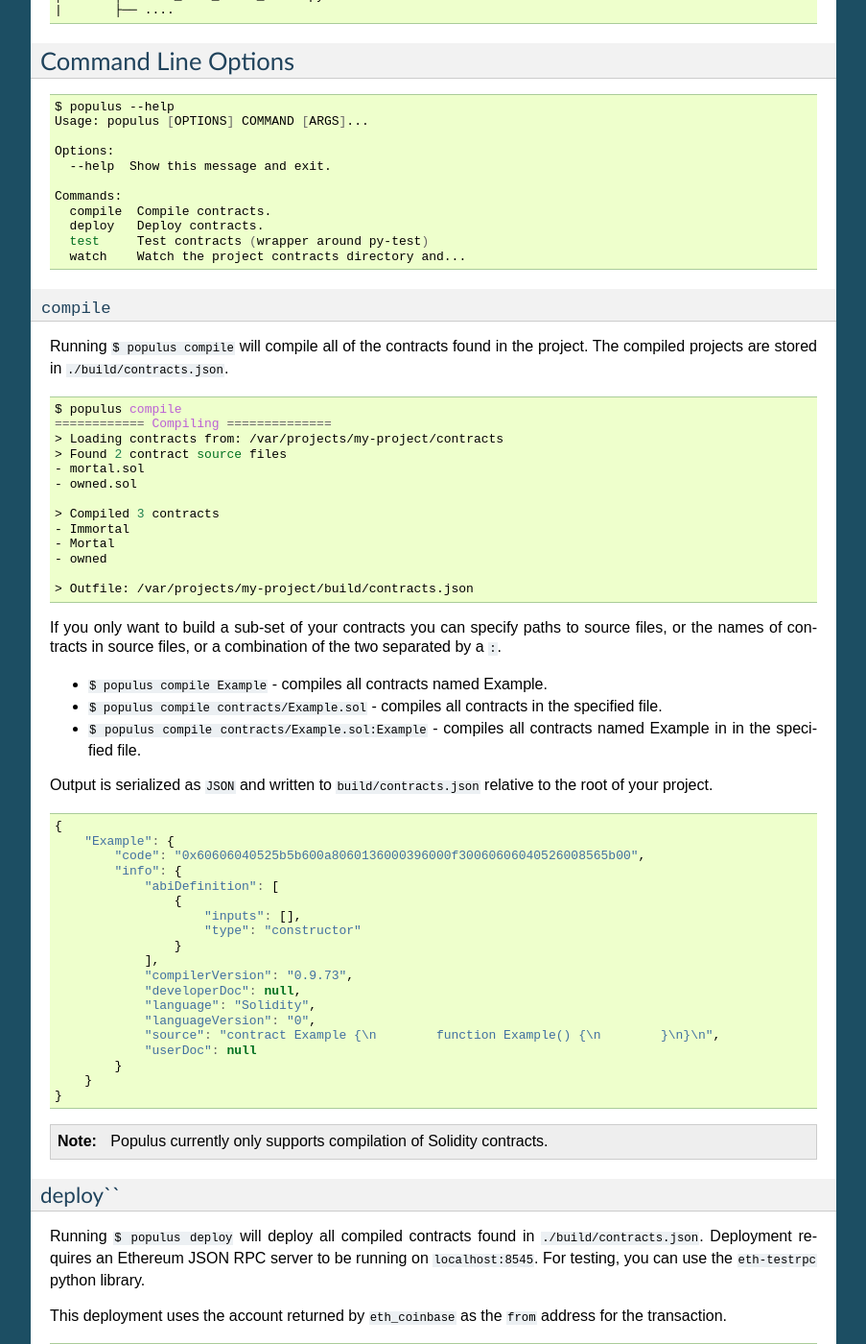
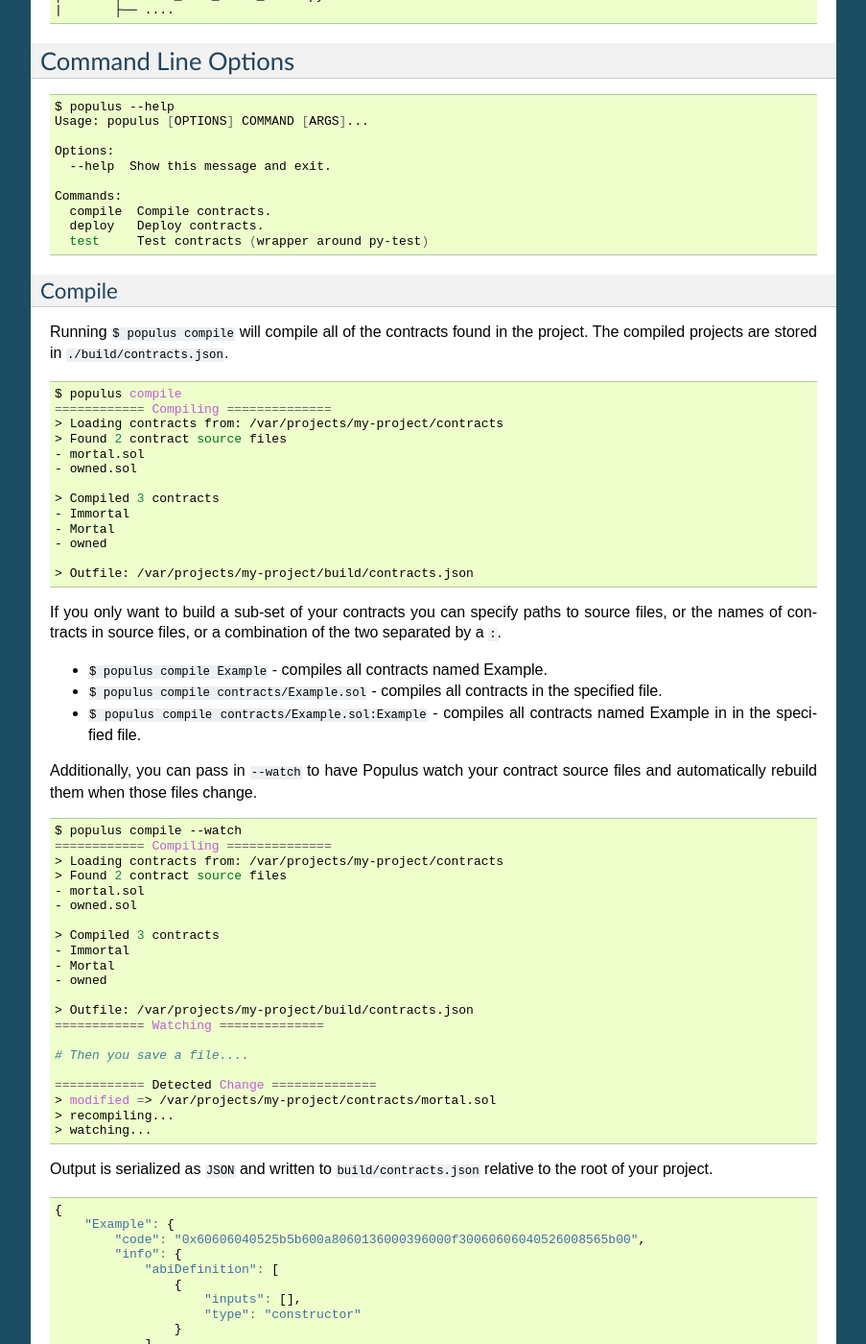
Before and after one commit to ethereum/populus, a Sphinx documentation site: the page built from docs/overview.rst, in a window 1280 px wide and 1400 px high, scrolled down 664 px. Shown: the whole window at 96% size, without its empty margins (198-1101 px from the left). Built offline with Sphinx 7.4.7, drawn with Linux system fonts in a browser that asks for light colours; pages that are not in the unit, such as notebooks, are missing from menus; some of the changed text lies outside the part shown.

Commit message:
merge the watch command into the compile command

```diff
--- a/docs/overview.rst
+++ b/docs/overview.rst
@@ -59,11 +59,10 @@ Command Line Options
       compile  Compile contracts.
       deploy   Deploy contracts.
       test     Test contracts (wrapper around py-test)
-      watch    Watch the project contracts directory and...
 
 
-``compile``
-~~~~~~~~~~~
+Compile
+~~~~~~~
 
 Running ``$ populus compile`` will compile all of the contracts found in the
 project.  The compiled projects are stored in ``./build/contracts.json``.
@@ -92,6 +91,35 @@ If you only want to build a sub-set of your contracts you can specify paths to s
   specified file.
 * ``$ populus compile contracts/Example.sol:Example`` - compiles all contracts
   named Example in in the specified file.
+
+
+Additionally, you can pass in ``--watch`` to have Populus watch your contract
+source files and automatically rebuild them when those files change.
+
+.. code-block:: shell
+
+    $ populus compile --watch
+    ============ Compiling ==============
+    > Loading contracts from: /var/projects/my-project/contracts
+    > Found 2 contract source files
+    - mortal.sol
+    - owned.sol
+
+    > Compiled 3 contracts
+    - Immortal
+    - Mortal
+    - owned
+
+    > Outfile: /var/projects/my-project/build/contracts.json
+    ============ Watching ==============
+
+    # Then you save a file....
+
+    ============ Detected Change ==============
+    > modified => /var/projects/my-project/contracts/mortal.sol
+    > recompiling...
+    > watching...
+
 
 Output is serialized as ``JSON`` and written to ``build/contracts.json``
 relative to the root of your project.
@@ -123,8 +151,8 @@ relative to the root of your project.
     Populus currently only supports compilation of Solidity contracts.
 
 
-deploy``
-~~~~~~~~~~
+Deploy
+~~~~~~
 
 
 Running ``$ populus deploy`` will deploy all compiled contracts found in
@@ -141,8 +169,8 @@ address for the transaction.
     Example    : addr: 0xc305c901078781c232a2a521c2af7980f8385ee9 via txn:0xbba0f1cc96adb3c31a14bd5271d9a8c82b6aa1ddac2c7161bcb52ef6f3b9f813
 
 
-``test``
-~~~~~~~~~~
+Test
+~~~~
 
 
 Running ``$ populus test`` will run all of the tests found in the ``./tests``
@@ -163,23 +191,3 @@ directory of your project using the compiled contracts currently found in the
     tests/test_example.py::test_contract_function_return_values PASSED
 
     ================================ 2 passed in 0.82 seconds =================================
-
-
-``watch``
-~~~~~~~~~~
-
-
-Running ``$ populus watch`` will watch the ``./contracts`` directory of your
-project and recompile all contracts when any of your contracts change.
-
-
-.. code-block:: shell
-
-    ============ Watching ==============
-
-    # Then you save a file....
-
-    ============ Detected Change ==============
-    > modified => /Users/pipermerriam/Sites/populus/tmp/contracts/Example.sol
-    > recompiling...
-    > watching...
--- a/docs/populus.rst
+++ b/docs/populus.rst
@@ -12,10 +12,10 @@ populus.cli module
     :undoc-members:
     :show-inheritance:
 
-populus.client module
----------------------
+populus.compilation module
+--------------------------
 
-.. automodule:: populus.client
+.. automodule:: populus.compilation
     :members:
     :undoc-members:
     :show-inheritance:
```
Also changed, not shown: 1 other file.
